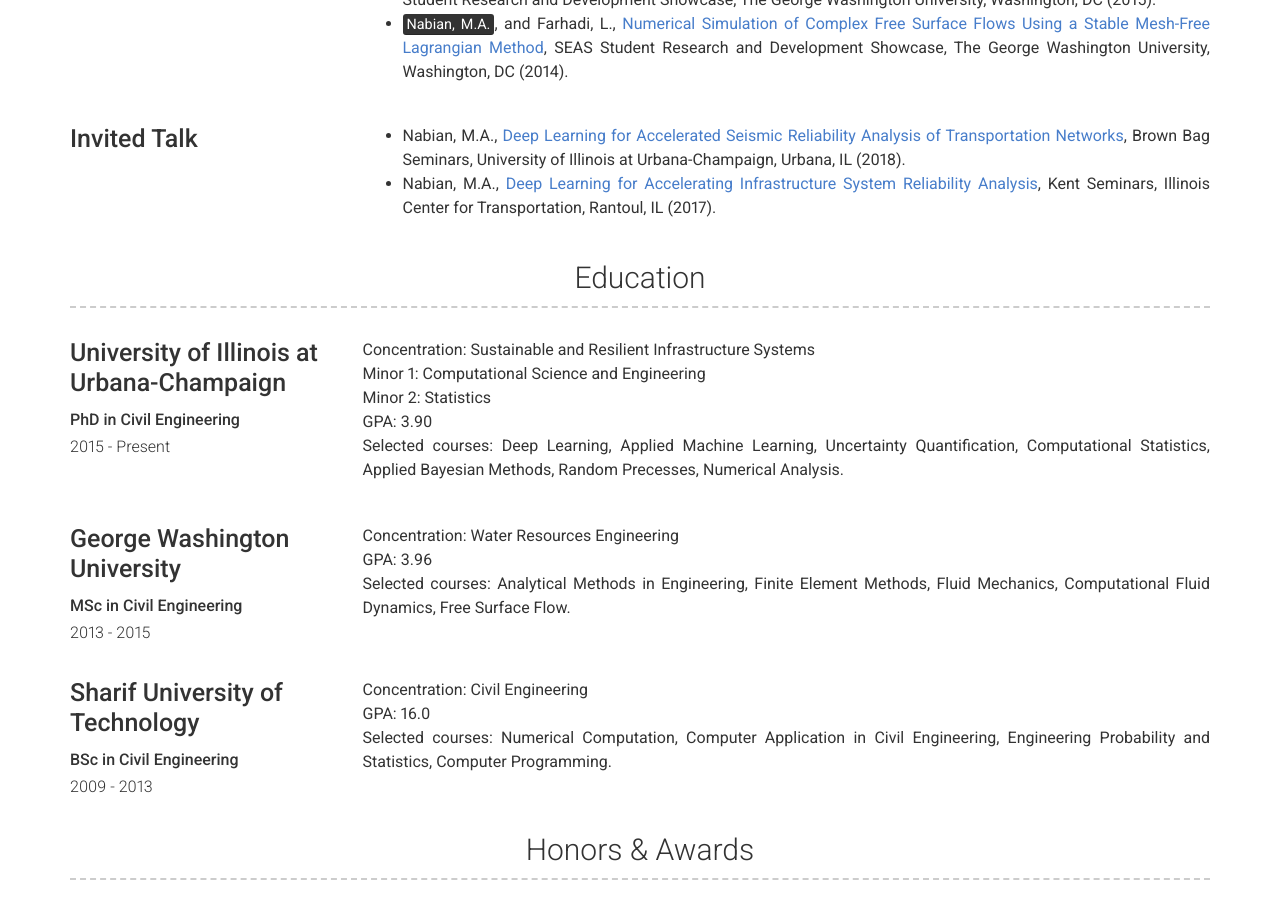
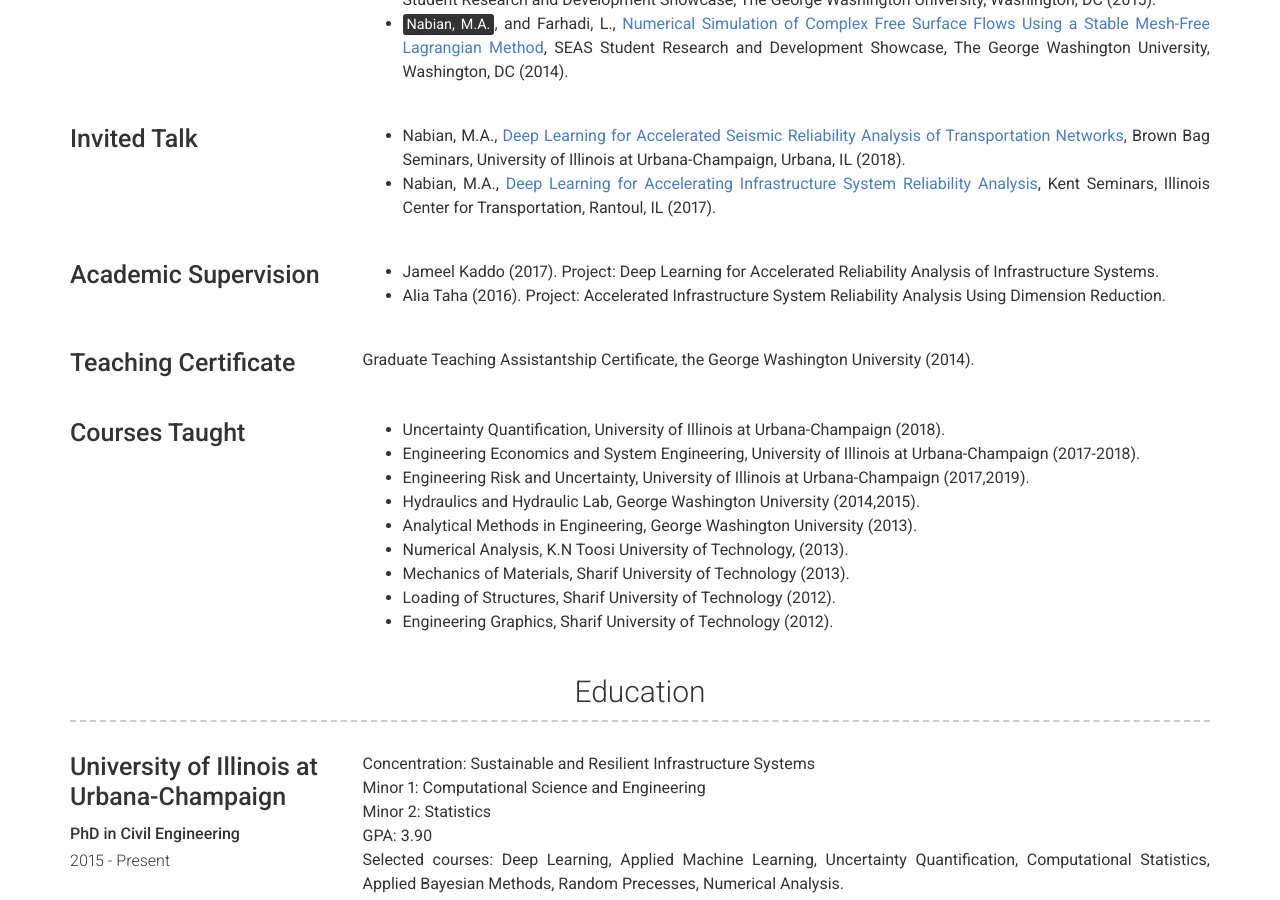
Before and after one commit to mnabian/mnabian.github.io, a Jekyll site: the page built from index.md, in a window 1280 px wide and 900 px high, scrolled down 3991 px. Built offline with Jekyll 4.4.1, drawn with Linux system fonts in a browser that asks for light colours.

Commit message:
Initial commit

```diff
--- a/_data/experience.yml
+++ b/_data/experience.yml
@@ -39,3 +39,24 @@
   description: |
     - Nabian, M.A., [Deep Learning for Accelerated Seismic Reliability Analysis of Transportation Networks](https://www.dropbox.com/s/qbpeyo12y2wugkr/BrownBag%202018.pdf?dl=0), Brown Bag Seminars, University of Illinois at Urbana-Champaign, Urbana, IL (2018).
     - Nabian, M.A., [Deep Learning for Accelerating Infrastructure System Reliability Analysis](https://www.dropbox.com/s/i2veux6um8eexd9/KentSeminar2017.pdf?dl=0), Kent Seminars, Illinois Center for Transportation, Rantoul, IL (2017).
+
+- company: Academic Supervision
+  description: |
+    - Jameel Kaddo (2017). Project: Deep Learning for Accelerated Reliability Analysis of Infrastructure Systems.
+    - Alia Taha (2016). Project: Accelerated Infrastructure System Reliability Analysis Using Dimension Reduction.
+
+- company: Teaching Certificate
+  description: |
+    Graduate Teaching Assistantship Certificate, the George Washington University (2014).
+
+- company: Courses Taught
+  description: |
+    - Uncertainty Quantification, University of Illinois at Urbana-Champaign (2018).
+    - Engineering Economics and System Engineering, University of Illinois at Urbana-Champaign (2017-2018).
+    - Engineering Risk and Uncertainty, University of Illinois at Urbana-Champaign (2017,2019).
+    - Hydraulics and Hydraulic Lab, George Washington University (2014,2015).
+    - Analytical Methods in Engineering, George Washington University (2013).
+    - Numerical Analysis, K.N Toosi University of Technology, (2013).
+    - Mechanics of Materials, Sharif University of Technology (2013).
+    - Loading of Structures, Sharif University of Technology (2012).
+    - Engineering Graphics, Sharif University of Technology (2012).
```
